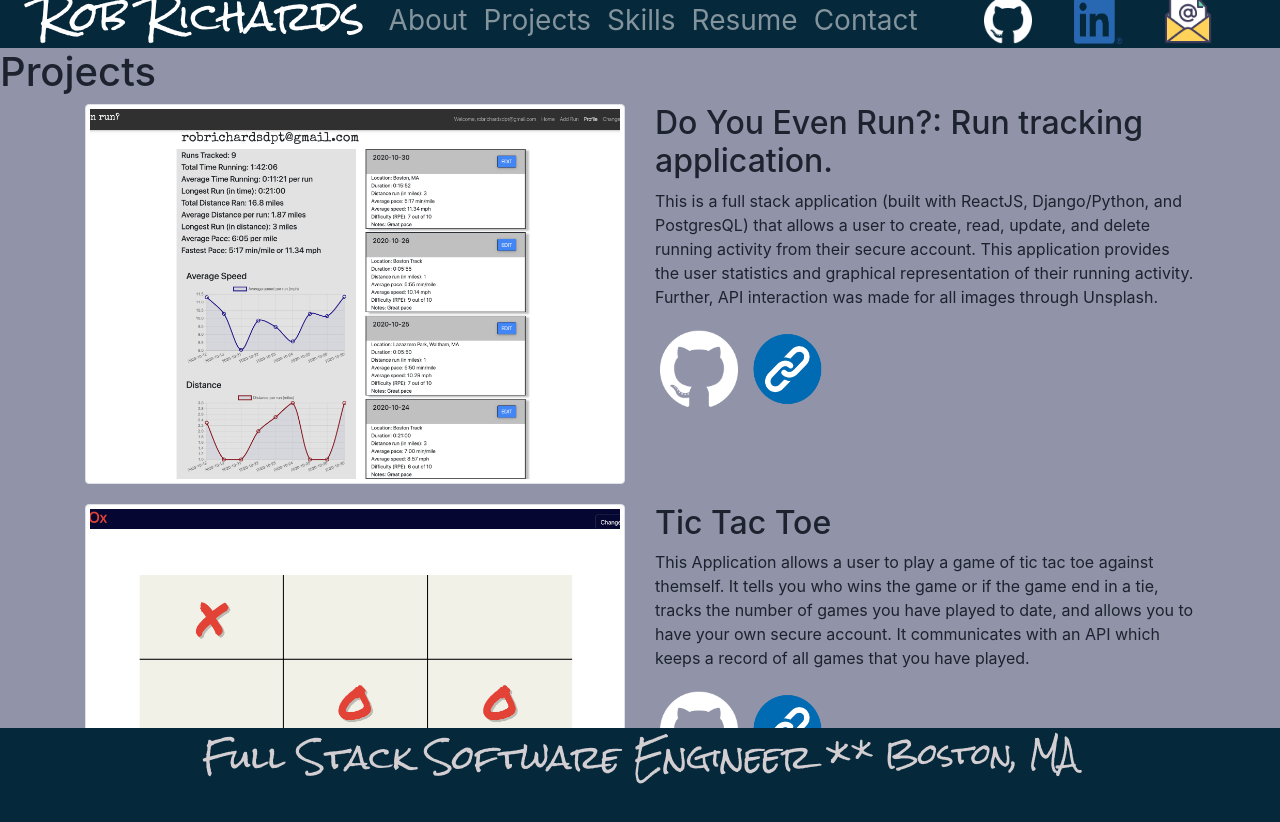
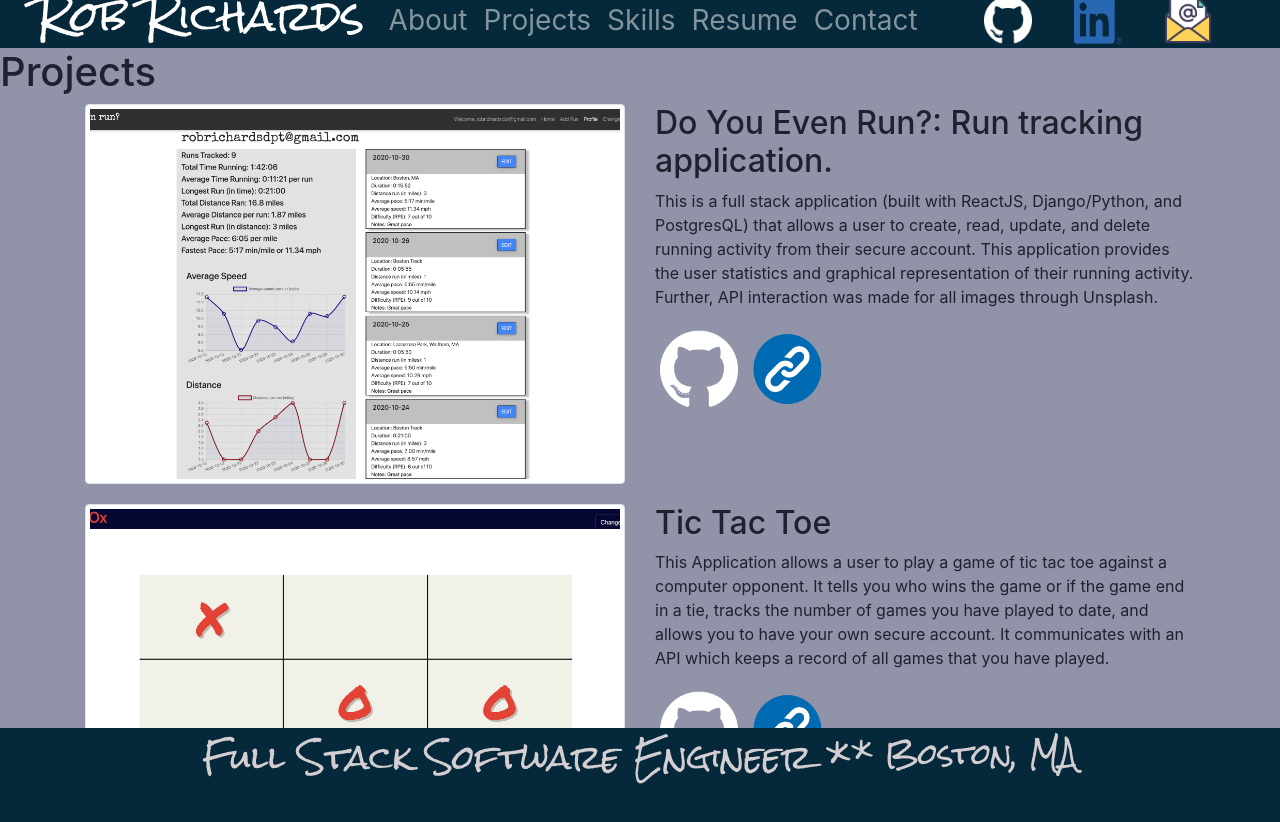
Before and after one commit to robrichardsdpt/portfolio, a React (Create React App) app: page /#/projects in a window 1280 px wide. Shown: the top 822 px of the page. Built offline with nearby package versions, Linux system fonts and the light colour scheme.

Commit message:
updated project section

```diff
--- a/src/Projects.js
+++ b/src/Projects.js
@@ -29,7 +29,7 @@ const Projects = () => (
     <Row>
     <Col size="3" className="projectCell"><Image src={ticTacToe} alt="tic tac toe" className="projectImage" thumbnail/></Col>
     <Col><h2>Tic Tac Toe</h2>
-    <p>This Application allows a user to play a game of tic tac toe against themself. It tells you who wins the game or if the game end in a tie, tracks the number of games you have played to date, and allows you to have your own secure account. It communicates with an API which keeps a record of all games that you have played.</p>
+    <p>This Application allows a user to play a game of tic tac toe against a computer opponent. It tells you who wins the game or if the game end in a tie, tracks the number of games you have played to date, and allows you to have your own secure account. It communicates with an API which keeps a record of all games that you have played.</p>
     <a href="https://github.com/robrichardsdpt/tic-tac-toe-client" target="_blank">
     <img src={gitHub} alt='github' className='projectIcon'/>
     </a>
```
Also changed, not shown: 14 other files (tests, documents, lock files or other folders).
